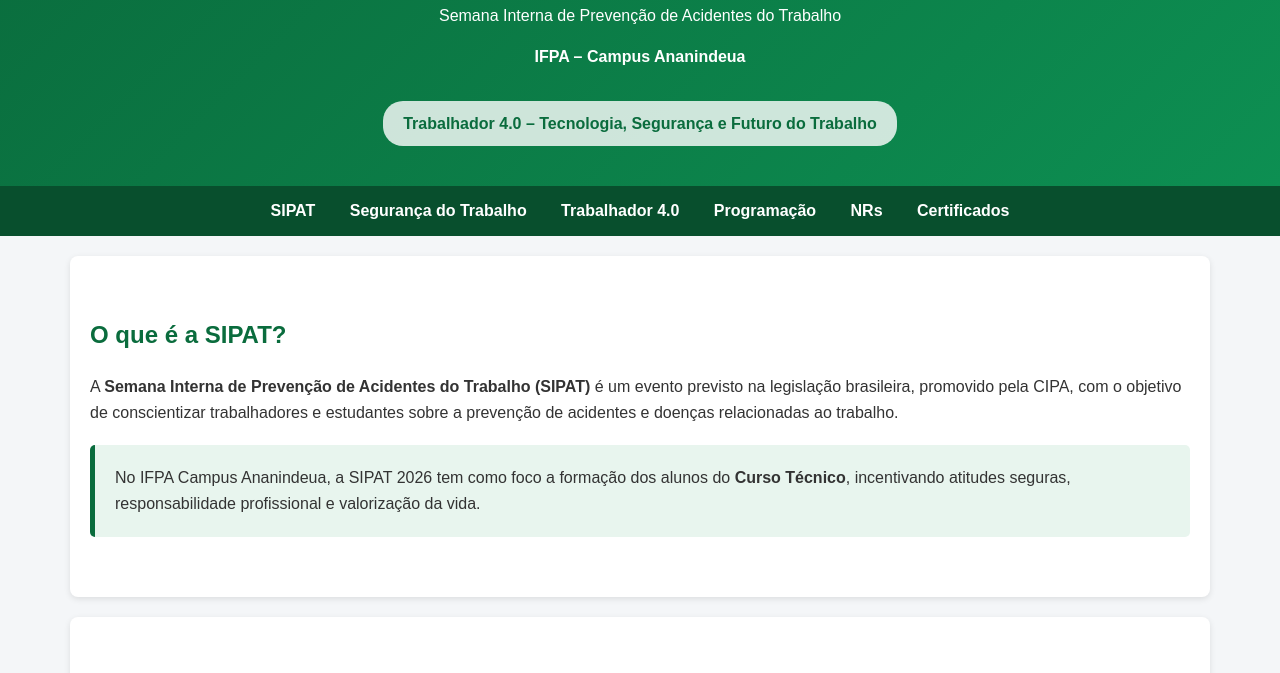
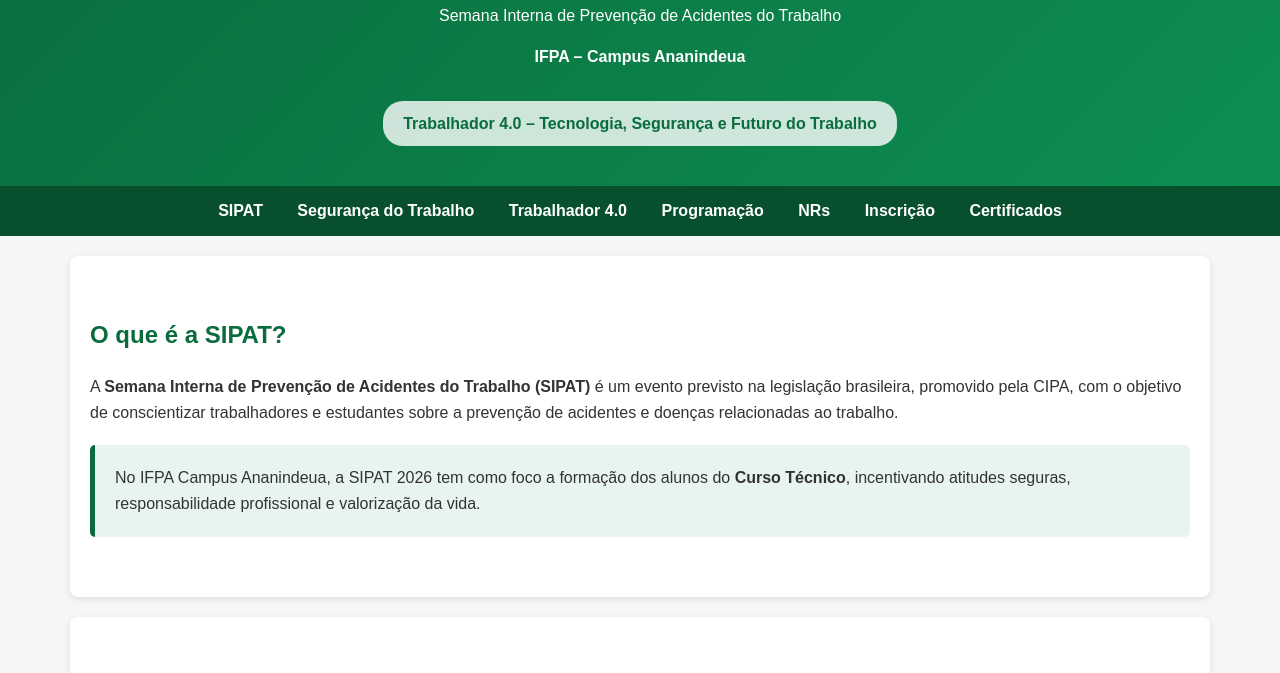
Before and after one commit to matheusheydson-netizen/sipat2026ifpa, a plain HTML site: page index.html in a window 1280 px wide. Shown: the part 126-799 px from the top of the page. Drawn offline with Linux system fonts and the light colour scheme.

```diff
--- a/index.html
+++ b/index.html
@@ -100,6 +100,7 @@
     <a href="#tema">Trabalhador 4.0</a>
     <a href="#programacao">Programação</a>
     <a href="#nrs">NRs</a>
+    <a href="inscricao.html">Inscrição</a>
 <a href="certificados.html">Certificados</a>
   </nav>  <section id="sipat">
     <h2>O que é a SIPAT?</h2>
@@ -161,4 +162,5 @@
     <p>© 2026 – SIPAT IFPA Campus Ananindeua</p>
     <p>Curso Técnico | Segurança, Tecnologia e Valorização da Vida</p>
   </footer></body>
+
 </html>
```
